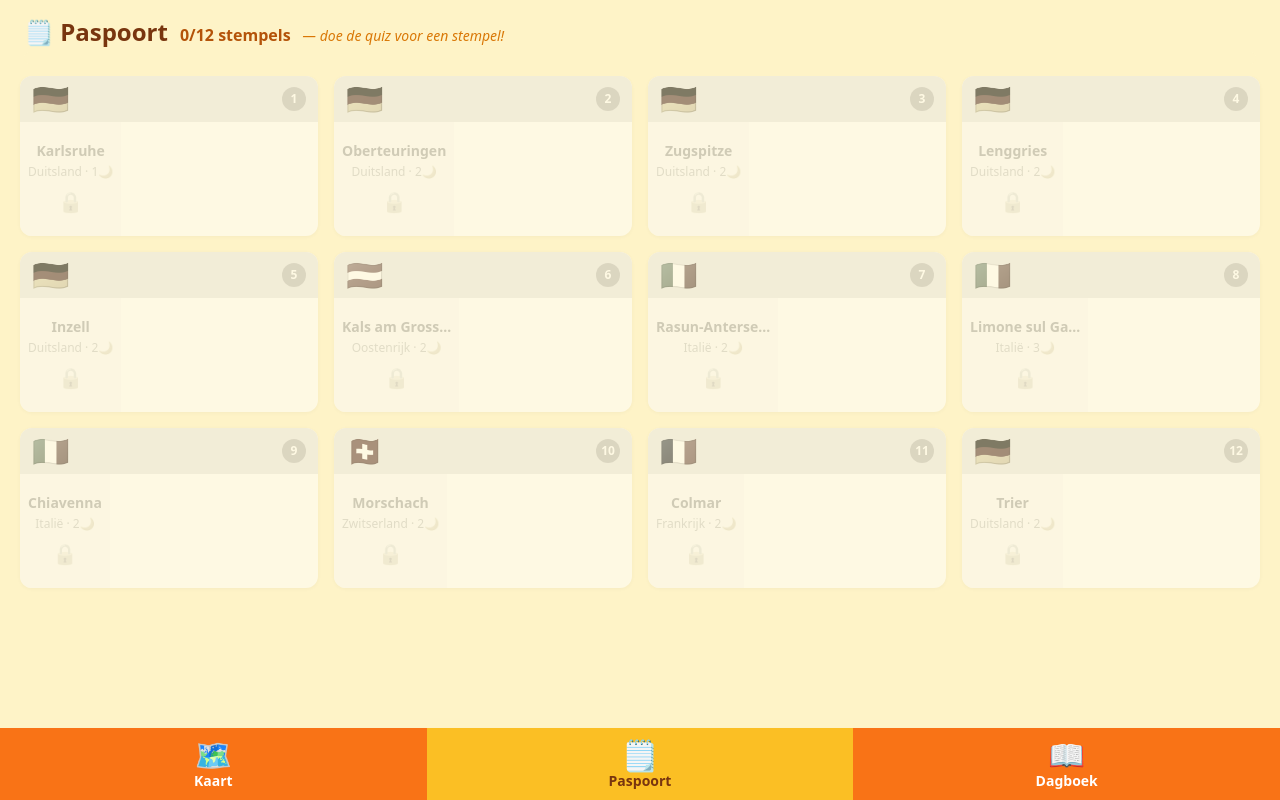
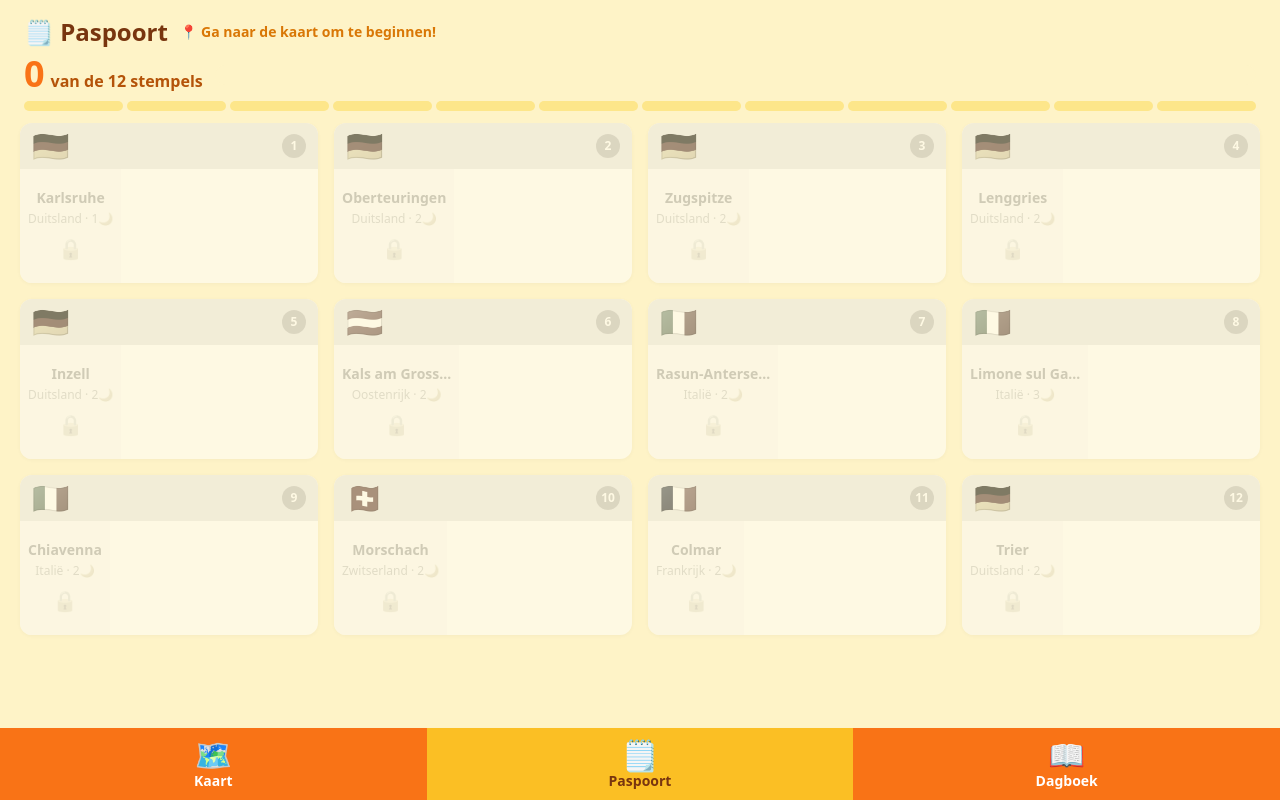
Before and after one commit to SvenT1993-51/CamperTravelApp, a React (Vite) app: page / in a window 1280 px wide. Both pictures are taken after a click on the button "🗒️ Paspoort". Built offline with nearby package versions, Linux system fonts and the light colour scheme.

Commit message:
PaspoortTab update

```diff
--- a/src/components/PaspoortTab.jsx
+++ b/src/components/PaspoortTab.jsx
@@ -305,17 +305,50 @@ export default function PaspoortTab({ visitedStopIds, stampedStops, activeStopId
 
   return (
     <div className="h-full flex flex-col bg-brand-cream overflow-hidden">
-      <div className="flex-shrink-0 flex items-baseline gap-3 px-6 pt-4 pb-1">
-        <h1 className="text-2xl font-black text-amber-900">🗒️ Paspoort</h1>
-        <span className="text-base font-semibold text-amber-700">{stampedCount}/{stops.length} stempels</span>
-        {visitedStopIds.length === 0 && (
-          <span className="text-sm text-amber-600 italic">— doe de quiz voor een stempel!</span>
-        )}
-      </div>
+      {/* ── Progress header ──────────────────────────────────────── */}
+      <div className="flex-shrink-0 px-6 pt-4 pb-3">
 
-      <div className="flex-shrink-0 mx-6 mb-3 h-3 rounded-full bg-amber-100 overflow-hidden">
-        <div className="h-full rounded-full bg-orange-400 transition-all duration-500"
-             style={{ width: `${(stampedCount / stops.length) * 100}%` }} />
+        {/* Title + cheer */}
+        <div className="flex items-center gap-3 mb-2">
+          <h1 className="text-2xl font-black text-amber-900">🗒️ Paspoort</h1>
+          <span className="text-sm font-bold text-amber-600">
+            {stampedCount === stops.length
+              ? '🏆 Helemaal vol!'
+              : stampedCount === 0 && visitedStopIds.length === 0
+                ? '📍 Ga naar de kaart om te beginnen!'
+                : stampedCount === 0
+                  ? '✨ Doe een quiz voor je eerste stempel!'
+                  : `🚀 Nog ${stops.length - stampedCount} stempels te gaan!`}
+          </span>
+        </div>
+
+        {/* Big written-out count + gradient bar */}
+        <div className="flex items-center gap-3 mb-2">
+          <div className="flex items-baseline gap-1.5 min-w-max">
+            <span className="text-4xl font-black text-orange-500 leading-none">{stampedCount}</span>
+            <span className="text-base font-bold text-amber-700">van de {stops.length} stempels</span>
+          </div>
+          <div className="flex-1 h-5 rounded-full bg-amber-100 overflow-hidden">
+            <div
+              className="h-full rounded-full transition-all duration-500"
+              style={{
+                width: `${(stampedCount / stops.length) * 100}%`,
+                background: 'linear-gradient(90deg, #fb923c 0%, #fbbf24 100%)',
+              }}
+            />
+          </div>
+        </div>
+
+        {/* One dot per stop, coloured with country colour when stamped */}
+        <div className="flex gap-1">
+          {stops.map(stop => (
+            <div
+              key={stop.id}
+              className="flex-1 h-2.5 rounded-full transition-all duration-300"
+              style={{ background: stampedIds.includes(stop.id) ? bg(stop.countryCode) : '#fde68a' }}
+            />
+          ))}
+        </div>
       </div>
 
       <div className="flex-1 overflow-y-auto px-5 pb-4">
```
